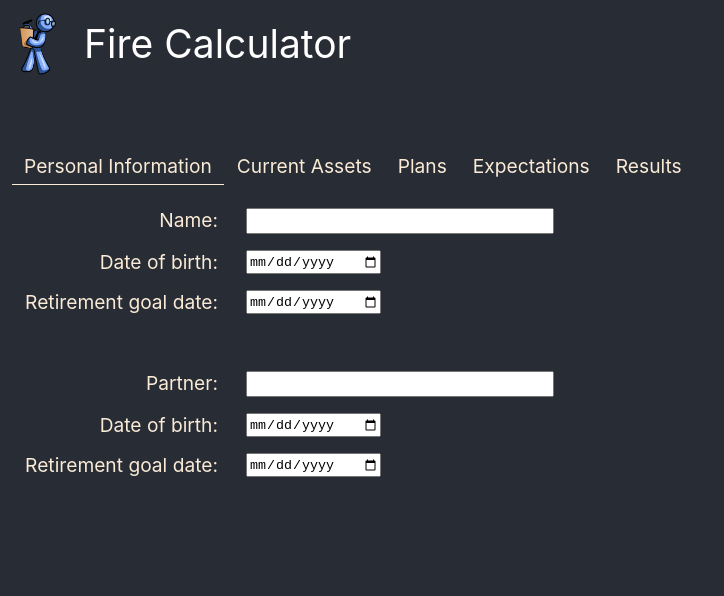
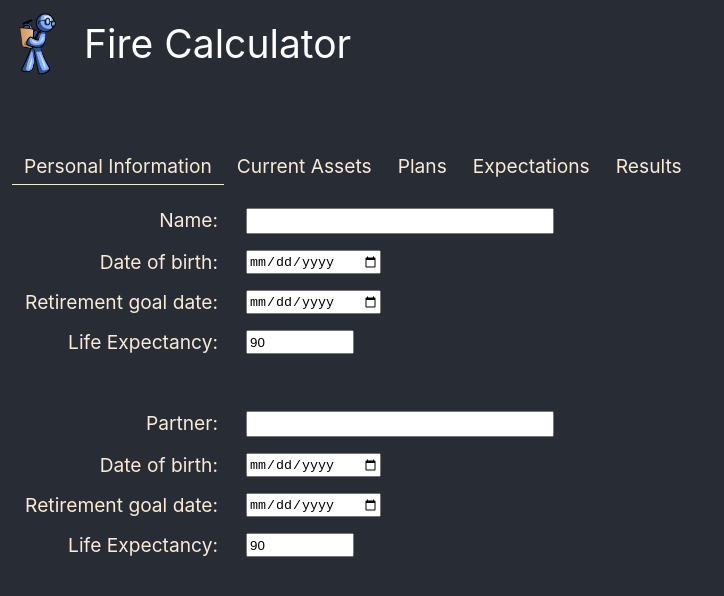
Before and after one commit to sh0knah/FIRE, a React (Create React App) app: page / in a window 1280 px wide. Shown: the top 596 px of the page, without its empty margins (0-724 px from the left). Built offline with nearby package versions, Linux system fonts and the light colour scheme.

Commit message:
Added life expectancy and default values

```diff
--- a/src/InputCurrentAssets.js
+++ b/src/InputCurrentAssets.js
@@ -10,26 +10,26 @@ function InputCurrentAssets() {
         const initialValue = JSON.parse(saved);
         return initialValue ||
         {
-            taxableStocks: null,
-            taxableBonds: null,
-            taxableCash: null,
+            taxableStocks: 0,
+            taxableBonds: 0,
+            taxableCash: 0,
 
-            rothStocks: null,
-            rothBonds: null,
-            rothCash: null,
+            rothStocks: 0,
+            rothBonds: 0,
+            rothCash: 0,
 
-            taxDeferredStocks: null,
-            taxDeferredBonds: null,
-            taxDeferredCash: null
+            taxDeferredStocks: 0,
+            taxDeferredBonds: 0,
+            taxDeferredCash: 0
         }
     });
 
     const [totals, setTotals] = useState(() => {
         return {
-            taxableTotal: null,
-            rothTotal: null,
-            taxDeferredTotal: null,
-            portfolioTotal: null
+            taxableTotal: 0,
+            rothTotal: 0,
+            taxDeferredTotal: 0,
+            portfolioTotal: 0
         }
 
     });
--- a/src/InputPersonal.js
+++ b/src/InputPersonal.js
@@ -10,12 +10,15 @@ function InputPersonal() {
         const initialValue = JSON.parse(saved);
         return initialValue ||
         {
-            name: null,
-            partner: null,
-            dob: null,
-            dob_Partner: null,
-            regoal: null,
-            regoal_Partner: null
+            name: '',
+            dob: '',
+            regoal: '',
+            lifeExpectancy: 90,
+
+            partner: '',
+            dob_Partner: '',
+            regoal_Partner: '',
+            lifeExpectancy_Partner: 90
         }
     });
 
@@ -30,12 +33,14 @@ function InputPersonal() {
             <label htmlFor="Name" className="Field-label">Name: </label><input type="text" onChange={e => setState({ ...state, name: e.target.value }) } className="Field-value Text-long" id="Name" value={state.name} />
             <label htmlFor="DOB" className="Field-label">Date of birth: </label><input type="date" onChange={e => setState({ ...state, dob: e.target.value })} className="Field-value Date" id="DOB" value={state.dob} />
             <label htmlFor="REGoal" className="Field-label">Retirement goal date: </label><input type="date" onChange={e => setState({ ...state, regoal: e.target.value })} className="Field-value Date" id="REGoal" value={state.regoal} />
+            <label htmlFor="LifeExpectancy" className="Field-label">Life Expectancy: </label><input type="number" onChange={e => setState({ ...state, lifeExpectancy: e.target.value })} className="Field-value Number-short" id="LifeExpectancy" value={state.lifeExpectancy} />
 
             <div className="Spacer"></div>
 
             <label htmlFor="Partner" className="Field-label">Partner: </label><input type="text" onChange={e => setState({ ...state, partner: e.target.value })} className="Field-value Text-long" id="Partner" value={state.partner} />
             <label htmlFor="DOB_Parter" className="Field-label">Date of birth: </label><input type="date" onChange={e => setState({ ...state, dob_Partner: e.target.value })} className="Field-value Date" id="DOB_Partner" value={state.dob_Partner} />
             <label htmlFor="REGoal_Partner" className="Field-label">Retirement goal date: </label><input type="date" onChange={e => setState({ ...state, regoal_Partner: e.target.value })} className="Field-value Date" id="REGoal_Partner" value={state.regoal_Partner} />
+            <label htmlFor="LifeExpectancy_Partner" className="Field-label">Life Expectancy: </label><input type="number" onChange={e => setState({ ...state, lifeExpectancy_Partner: e.target.value })} className="Field-value Number-short" id="LifeExpectancy_Partner" value={state.lifeExpectancy_Partner} />
         </div>
     )
 }
--- a/src/fire.css
+++ b/src/fire.css
@@ -35,6 +35,10 @@
     width: 80vw;
 }
 
+.Number-short {
+    width:100px;
+}
+
 .Spacer {
     min-height: 25px;
 }
```
